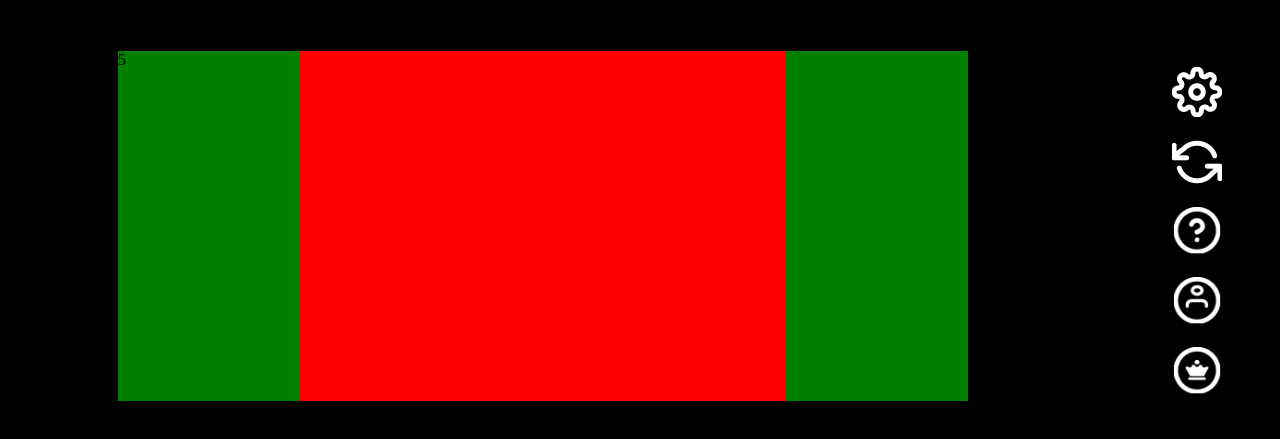
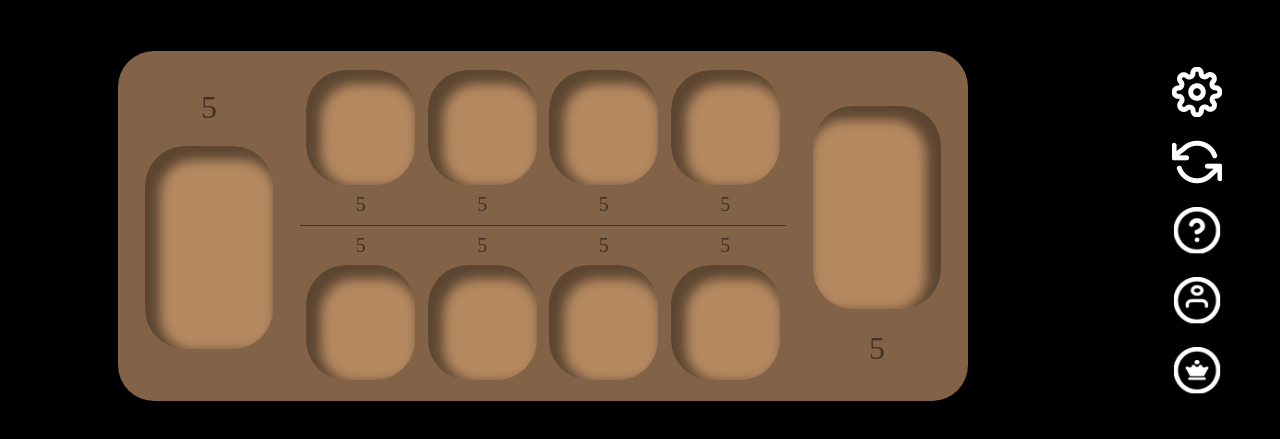
Before and after one commit to ChristinaReiter/Mancala, a plain HTML site: page main.html in a window 1280 px wide. Shown: the part 211-650 px from the top of the page. Drawn offline with Linux system fonts and the light colour scheme.

Commit message:
add ui for warehouses and cavities

```diff
--- a/main.css
+++ b/main.css
@@ -51,12 +51,71 @@ body {
   grid-template-columns: 3fr 8fr 3fr;
 }
 
-.holes-container {
-  background-color: red;
+.warehouse-container {
+  padding-top: 20%;
+  text-align: center;
 }
 
-.warehouse-container {
-  background-color: green;
+.warehouse-score {
+  font-size: 32px;
+  line-height: 40px;
+  color: #433223;
+}
+
+.warehouse-score-right {
+  margin-top: 10%;
+}
+
+.warehouse-ui {
+  width: 70%;
+  height: 65%;
+  background: #b58960;
+  border-radius: 40px;
+  margin: 0 auto;
+  margin-top: 10%;
+}
+
+.warehouse-ui-left {
+  box-shadow: inset 9px 8px 12px 6px rgba(0, 0, 0, 0.49);
+}
+
+.warehouse-ui-right {
+  box-shadow: inset -9px 8px 12px 6px rgba(0, 0, 0, 0.49);
+}
+
+.cavity-container {
+  padding-top: 4%;
+  padding-bottom: 4%;
+}
+
+.cavity-row {
+  display: grid;
+  grid-template-columns: 1fr 1fr 1fr 1fr;
+}
+
+.cavity {
+  text-align: center;
+}
+
+.cavity-ui {
+  width: 109px;
+  height: 115px;
+  background: #b58960;
+  box-shadow: inset 9px 8px 12px 6px rgba(0, 0, 0, 0.49);
+  border-radius: 40px;
+  margin: 0 auto;
+}
+
+.cavity-score {
+  font-size: 20px;
+  line-height: 27px;
+  color: #433223;
+  padding: 5%;
+}
+
+.cavity-divider {
+  height: 1px;
+  background-color: #433223;
 }
 
 .user-controls {
--- a/main.html
+++ b/main.html
@@ -12,11 +12,54 @@
     <div class="layout-wrapper">
       <div class="gameboard">
         <div class="warehouse-container">
-          <div class="warehouse-score-left"><span>5</span></div>
-          <div class="warehouse-ui-left"></div>
+          <div class="warehouse-score"><span>5</span></div>
+          <div class="warehouse-ui warehouse-ui-left"></div>
         </div>
-        <div class="holes-container"></div>
-        <div class="warehouse-container"></div>
+        <div class="cavity-container">
+          <div class="cavity-row">
+            <div class="cavity">
+              <div class="cavity-ui"></div>
+              <div class="cavity-score">5</div>
+            </div>
+            <div class="cavity">
+              <div class="cavity-ui"></div>
+              <div class="cavity-score">5</div>
+            </div>
+            <div class="cavity">
+              <div class="cavity-ui"></div>
+              <div class="cavity-score">5</div>
+            </div>
+            <div class="cavity">
+              <div class="cavity-ui"></div>
+              <div class="cavity-score">5</div>
+            </div>
+          </div>
+          <div class="cavity-divider"></div>
+          <div class="cavity-row">
+            <div class="cavity">
+              <div class="cavity-score">5</div>
+              <div class="cavity-ui"></div>
+            </div>
+            <div class="cavity">
+              <div class="cavity-score">5</div>
+              <div class="cavity-ui"></div>
+            </div>
+            <div class="cavity">
+              <div class="cavity-score">5</div>
+              <div class="cavity-ui"></div>
+            </div>
+            <div class="cavity">
+              <div class="cavity-score">5</div>
+              <div class="cavity-ui"></div>
+            </div>
+          </div>
+        </div>
+        <div class="warehouse-container">
+          <div class="warehouse-ui warehouse-ui-right"></div>
+          <div class="warehouse-score warehouse-score-right">
+            <span>5</span>
+          </div>
+        </div>
       </div>
       <div class="user-controls">
         <p>
```
